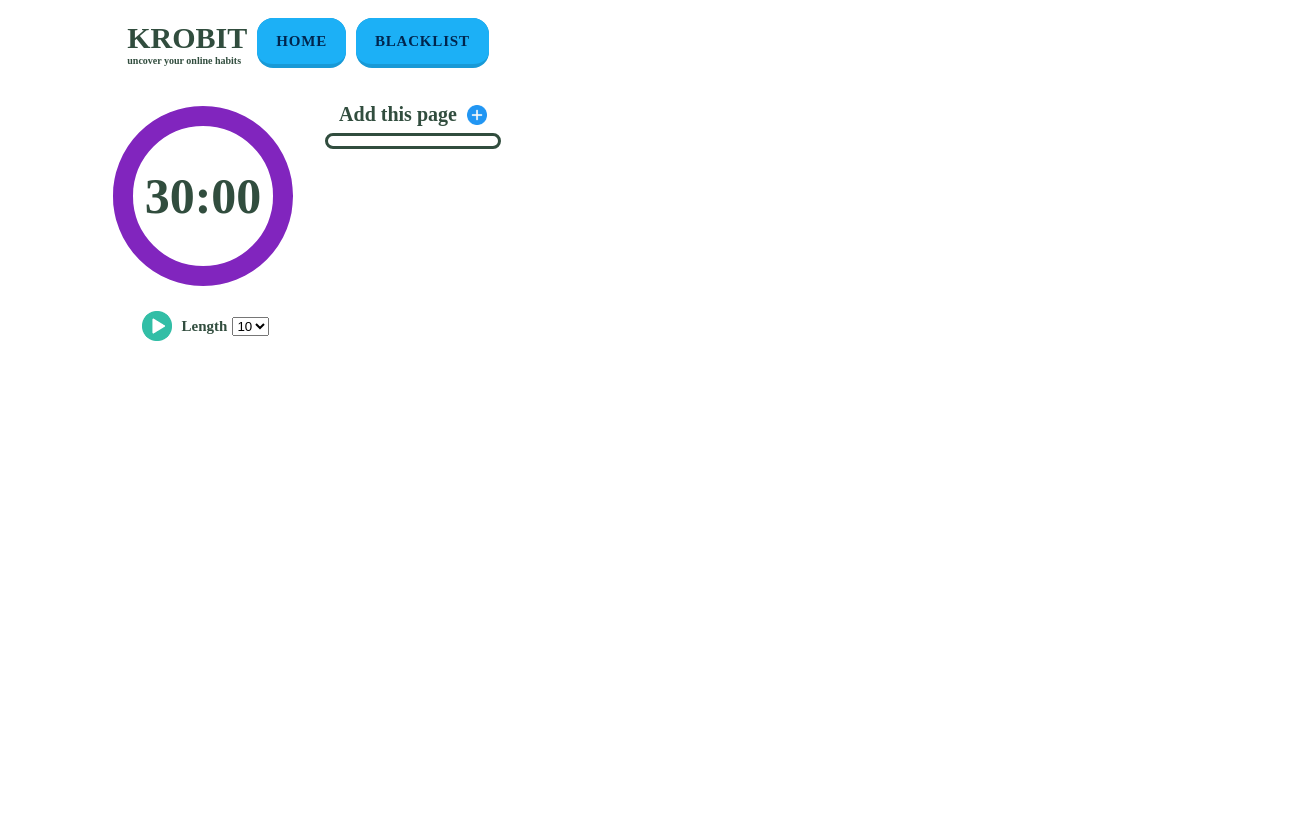
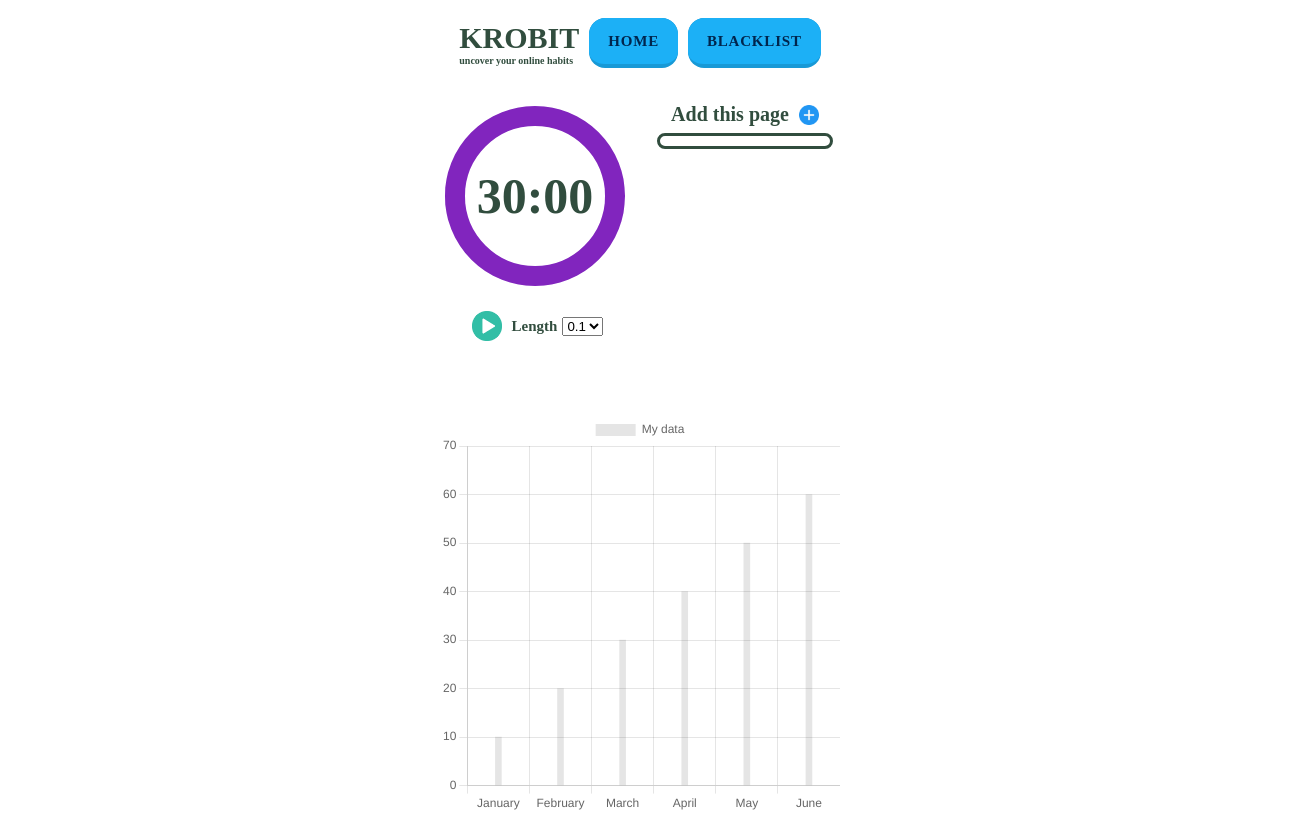
Before and after one commit to burakaliu/productivity_extension, a website with bundled scripts: page blacklistPage.html in a window 1280 px wide. Shown: the whole page, 1302 px wide, since content can reach past the window. Before the commit the page ends 800 px from the top, so only its background shows below. Built offline with nearby package versions, Linux system fonts and the light colour scheme; some packages are replaced by stand-ins of ours; no server answers.

Commit message:
added sessionTracker.js and proper data storage now need to make graph for data

```diff
--- a/background.js
+++ b/background.js
@@ -128,13 +128,15 @@
           timerStatus = "off";
 
           //create a session object
+          console.log("creating a session object with length: " + request.length);
           const session = {
-            startTime: endTime - message.duration * 1000,
-            endTime: endTime,
+            date: new Date().toJSON(),
+            length: request.length
           };
 
           // add the finished session to the storage
           chrome.storage.local.get("studySessions", function (data) {
+            console.log("get study session data: " + data);
             let studySessions = data.studySessions || [];
             studySessions.push(session);
             chrome.storage.local.set({ studySessions });
--- a/blacklistPage.html
+++ b/blacklistPage.html
@@ -1,5 +1,12 @@
 <link href="popup.css" rel="stylesheet" type="text/css" />
 <script type="module" src="popup.js"></script>
+<script type="module" src="sessionTracker.js"></script>
+<script src="/node_modules/chart.js/dist/chart.umd.js"></script>
+<script src="/node_modules/chart.js"></script>
+<script src="node_modules\chart.js\dist\chart.umd.js"></script>
+<script src="/node_modules/chartjs-plugin-datalabels/dist/chartjs-plugin-datalabels.js"></script>
+<script src="https://cdnjs.cloudflare.com/ajax/libs/Chart.js/3.7.0/Chart.min.js"></script>
+
 
 <div class="container">
     <div class="header">
@@ -24,6 +31,9 @@
               <img src="/assets/play.png" id="focusModeStart" alt="start" width="30" height="30">
               <label id="pomodoro-length-label" for="length">Length</label>
               <select name="time" id="selectedTime">
+                <option value="0.1">0.1</option>
+                <option value="1">1</option>
+                <option value="5">5</option>
                 <option value="10">10</option>
                 <option value="20">20</option>
                 <option value="30">30</option>
@@ -49,5 +59,8 @@
         <div class="blsites" id="blsites"></div>
       </div>
     </div>
+    <div id="sessions-chart-container">
+      <canvas id="sessions-chart-canvas" width="400" height="400"></canvas>
+    </div>
 
 </div>
--- a/contentScript.js
+++ b/contentScript.js
@@ -431,7 +431,9 @@
       }
   }else{
     //console.log("limitnot over yet: ", limit.name, ": ", limit);
-    document.getElementById("limits").innerHTML = "No limits set";
+    if (document.getElementById("limits")){
+      document.getElementById("limits").innerHTML = "No limits set";
+    }
   }
 });
 /*
--- a/popup.css
+++ b/popup.css
@@ -4,7 +4,8 @@
 }
 
 .container {
-    width: 600px;
+    min-width: 600;
+    width: auto;
     height: auto;
     color: #314d3e;
     margin: 0px;
--- /dev/null
+++ b/sessionTracker.js
@@ -0,0 +1,25 @@
+const chartContainer = document.getElementById('sessions-chart-container');
+const chartCanvas = document.getElementById('sessions-chart-canvas');
+
+var weeklyChart = new Chart(chartCanvas, {
+    type: "bar",
+    data: {
+      labels: ["January", "February", "March", "April", "May", "June"],
+      datasets: [{
+        barPercentage: 0.5,
+        barThickness: 6,
+        maxBarThickness: 8,
+        minBarLength: 2,
+        data: [10, 20, 30, 40, 50, 60, 70],
+        label: "My data"
+    }]
+    }
+  });
+/*
+var monthlyChart = new Chart(chartCanvas, {
+   type: "bar",
+   data: {
+
+   }
+});
+*/
```
